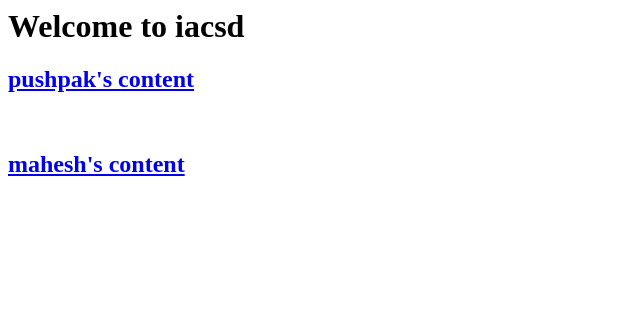
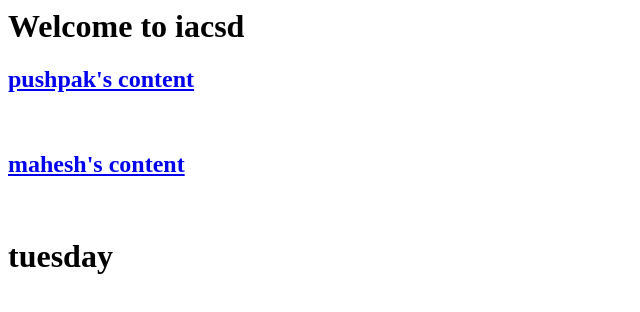
Before and after one commit to maheshbirajdar12345/Pushpak_mahesh, a plain HTML site: page index.html in a window 1280 px wide. Shown: the whole page, without its empty margins (0-640 px from the left). Drawn offline with Linux system fonts and the light colour scheme.

Commit message:
tuesdays work

```diff
--- a/index.html
+++ b/index.html
@@ -3,3 +3,4 @@
 <br>
 <h2><a href=mahesh.html > mahesh's content </a></h2>
 <br>
+<h1> tuesday </h1>
```
